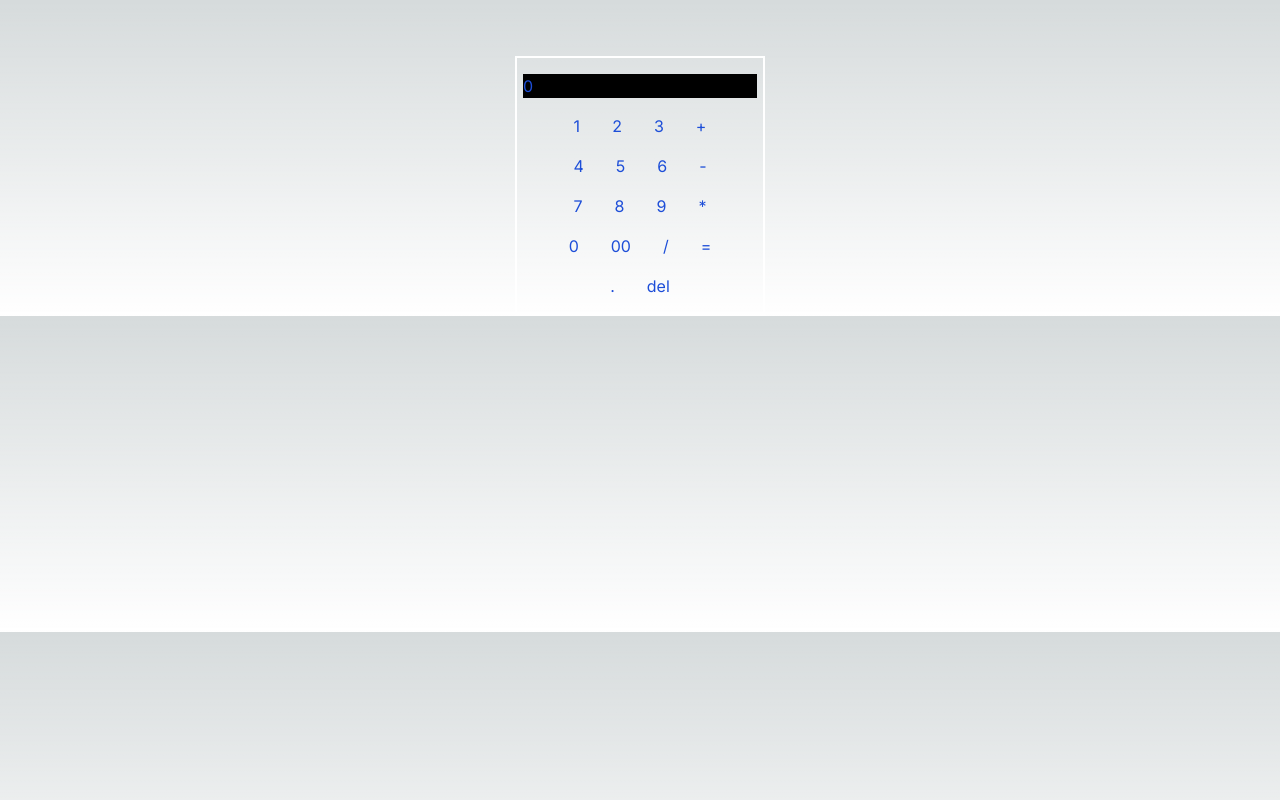
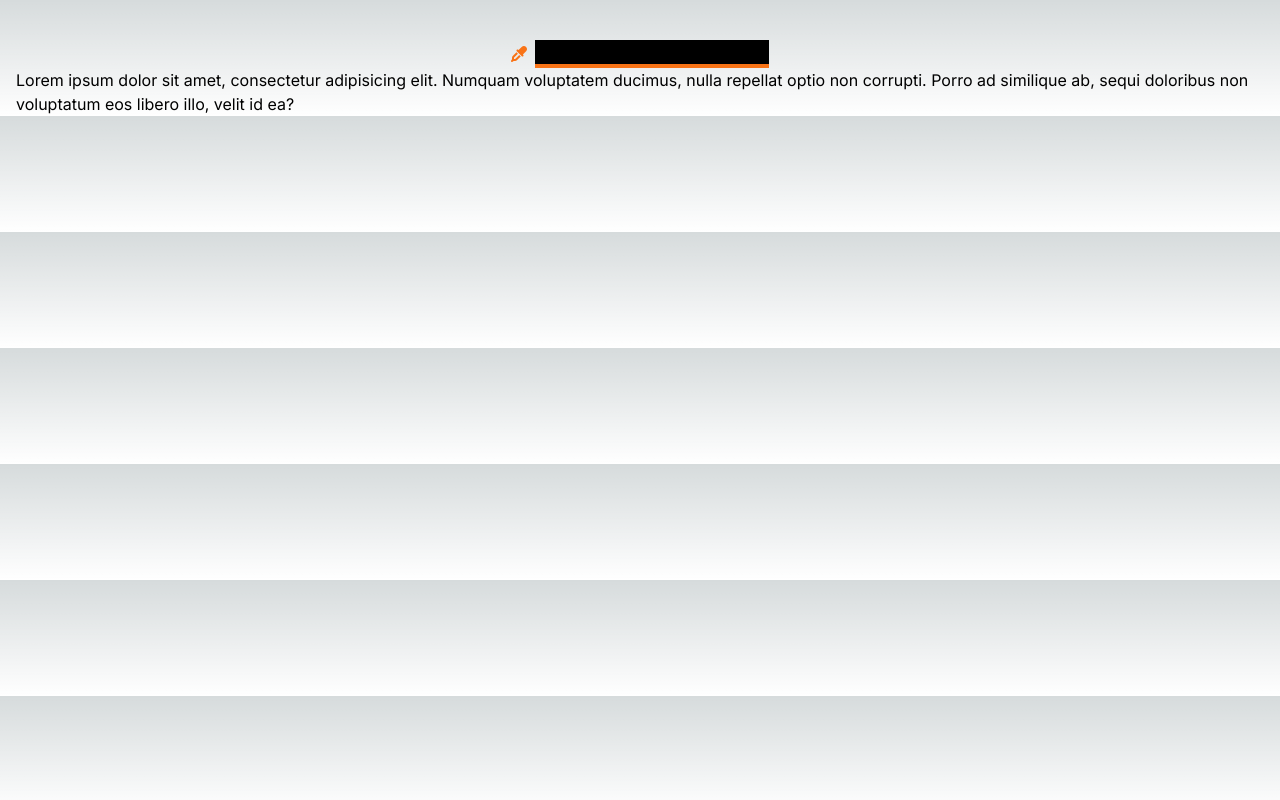
Before and after one commit to Preciousnnebuogor/25-Projects, a Next.js app: page / in a window 1280 px wide. Built offline with nearby package versions, Linux system fonts and the light colour scheme.

Commit message:
added icons

```diff
--- a/app/page.tsx
+++ b/app/page.tsx
@@ -1,10 +1,11 @@
-import Calculator from "./calculator";
+
+import TodoList from "./todo";
 
 
 export default function Home() {
   return (
     <div>
-      <Calculator/>
+      <TodoList/>
     </div>
   );
 }
--- a/app/todo.tsx
+++ b/app/todo.tsx
@@ -0,0 +1,25 @@
+"use client"
+
+
+import { FaEyeDropper } from "react-icons/fa6";
+
+export default function TodoList(){
+    return (
+      <div className={`mt-10 px-4`}>
+        <div>
+          <div className={`flex items-center justify-center space-x-2`}>
+            <FaEyeDropper className={`text-orange-500`} />
+            <input type="text" className={`border-orange-500 border-b-4 bg-black`} />
+          </div>
+          <div>
+            <p>
+              Lorem ipsum dolor sit amet, consectetur adipisicing elit. Numquam
+              voluptatem ducimus, nulla repellat optio non corrupti. Porro ad
+              similique ab, sequi doloribus non voluptatum eos libero illo,
+              velit id ea?
+            </p>
+          </div>
+        </div>
+      </div>
+    );
+}
```
